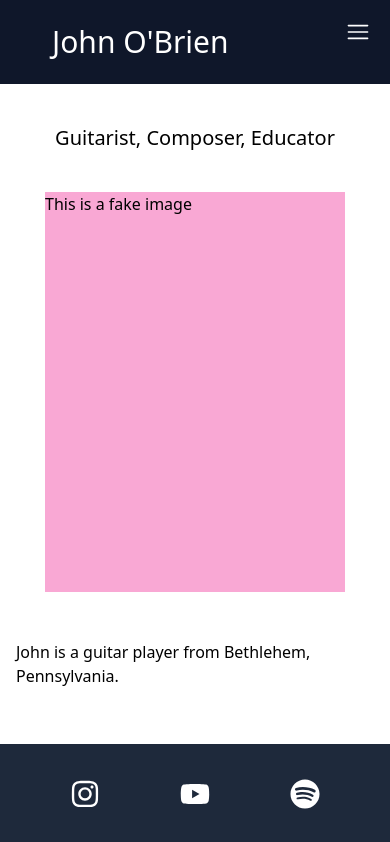
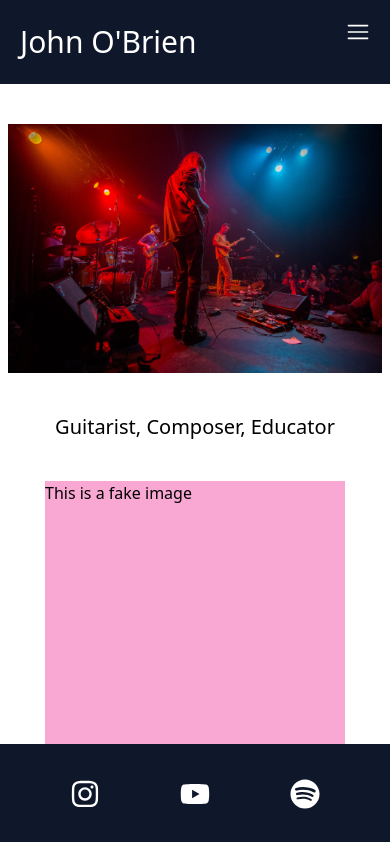
Before and after one commit to johnobriendev/johnMusicPage, a React (Vite) app: page / in a window 390 px wide. Shown: the top 842 px of the page. Built offline with nearby package versions, Linux system fonts and the light colour scheme.

Commit message:
add image to homepage

```diff
--- a/src/components/Footer.jsx
+++ b/src/components/Footer.jsx
@@ -7,7 +7,7 @@ import { FaSpotify } from "react-icons/fa6";
 
 export default function Footer() {
     return(
-        <div className=" flex items-center justify-center gap-20 w-full h-[100px] bg-slate-800 absolute bottom-0 text-white text-3xl">
+        <div className=" flex items-center justify-center gap-20 w-full h-[100px] bg-slate-900 absolute bottom-0 text-white text-3xl">
             <FaInstagram className="hover:scale-125 duration-150"/>
             <FaYoutube className="hover:scale-125 duration-150" />
             <FaSpotify className="hover:scale-125 duration-150" />
--- a/src/components/Home.jsx
+++ b/src/components/Home.jsx
@@ -1,6 +1,7 @@
 export default function Home(){
     return(
         <div className="w-full h-full flex flex-col gap-10 items-center py-10 px-2">
+            <img src="john-home.jpg" alt="" className=""/>
             <h1 className="text-xl">Guitarist, Composer, Educator</h1>
             <div className="h-[400px] min-w-[300px] max-w-[400px] bg-pink-300">This is a fake image</div>
             <p className="p-2">John is a guitar player from Bethlehem, Pennsylvania.</p>
--- a/src/components/Navbar.jsx
+++ b/src/components/Navbar.jsx
@@ -7,7 +7,7 @@ export default function Navbar(){
    const [menuOpen, setMenuOpen] = useState(false);
 
     return(
-        <nav className="flex flex-col items-start gap-5 font-extralight md:flex-row md:justify-between md:items-center bg-slate-900 text-white px-10 py-5 sticky top-0">
+        <nav className="flex flex-col items-start gap-5 font-extralight md:flex-row md:justify-between md:items-center bg-slate-900 text-white px-2 md:px-10 py-5 sticky top-0">
             <Link to='/' className="text-3xl md:hover:scale-110 duration-150 px-3 py-1 rounded md:text-5xl" onClick={() => setMenuOpen(false)}>John O'Brien</Link>
 
                 <div className="text-2xl md:hidden cursor-pointer absolute top-5 right-5" onClick={() => setMenuOpen(!menuOpen)}>
```
Also changed, not shown: public/john-home.jpg (added).
